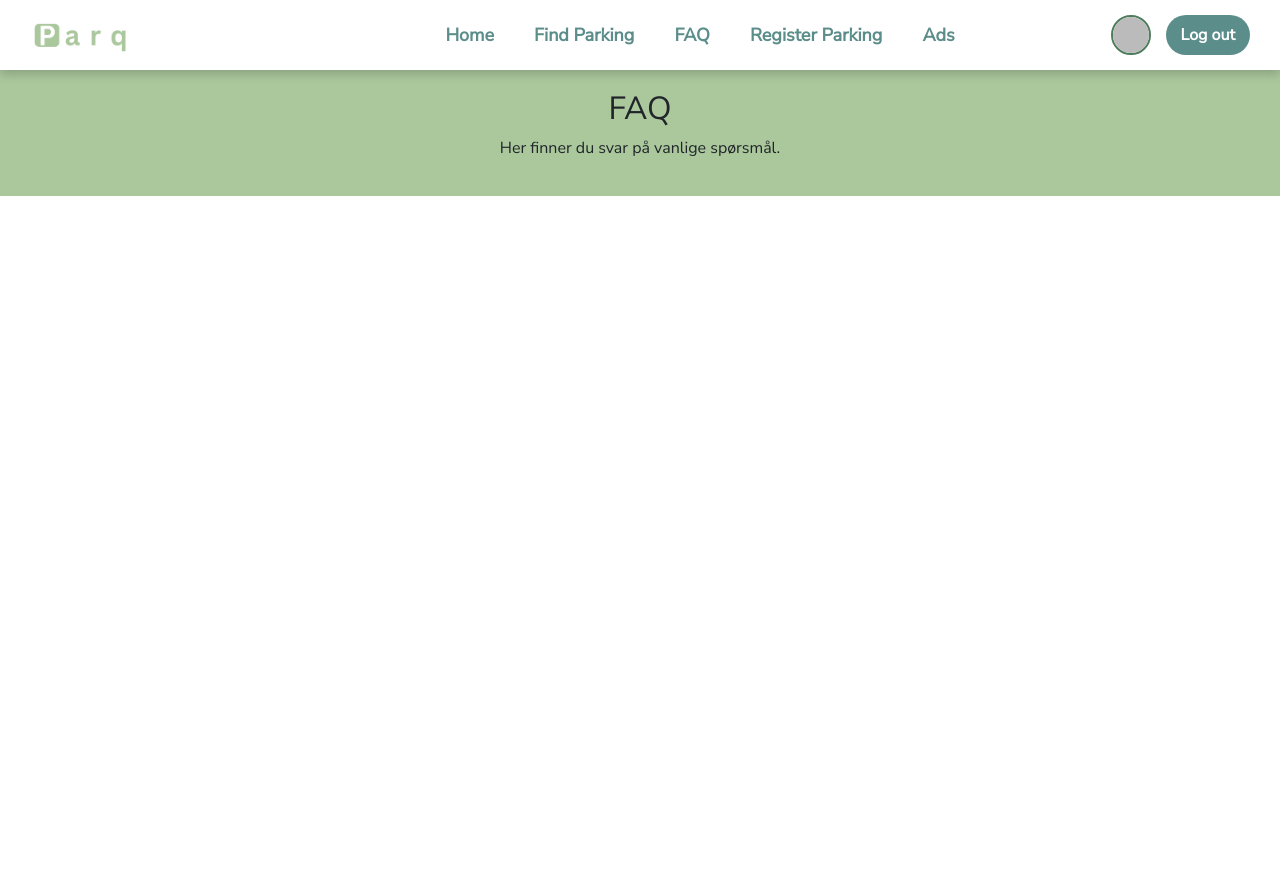
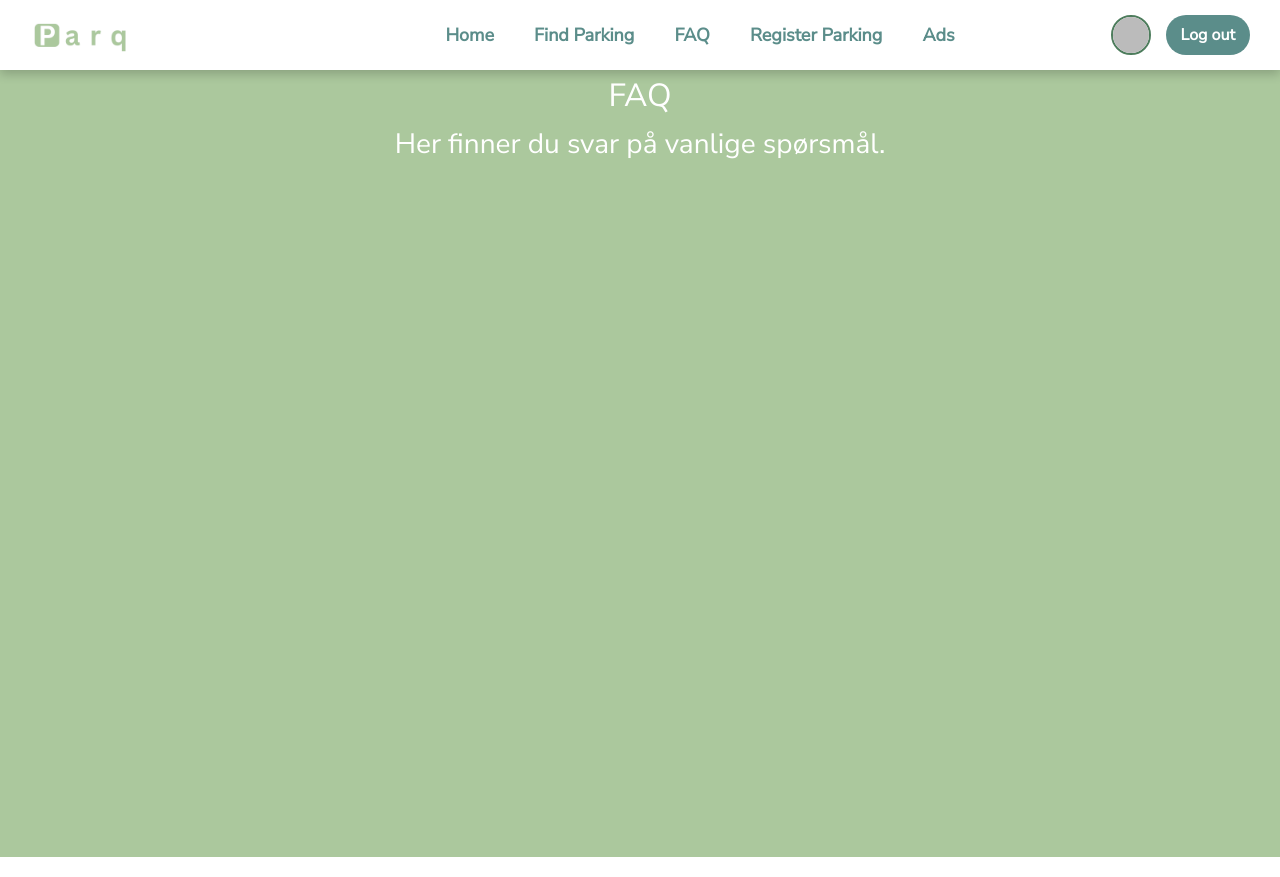
Before and after one commit to Marisolos/APP200v-Team-08, a Vue app in the folder my-parking-app/: page /faq in a window 1280 px wide. Before the commit the page ends 800 px from the top, so only its background shows below. Built offline with nearby package versions, Linux system fonts and the light colour scheme; no server answers; sample sign-in values are in the browser's storage.

Commit message:
Mer bakgrunn

```diff
--- a/my-parking-app/src/views/FAQ.vue
+++ b/my-parking-app/src/views/FAQ.vue
@@ -13,8 +13,18 @@
 
   <style scoped>
   .page-container {
-    padding: 20px;
-    text-align: center;
-    background-color: #ABC89D;
+  display: flex;
+  flex-direction: column;
+  align-items: center; /* Centers horizontally */
+  justify-content: flex-start; /* Moves everything closer to the top */
+  text-align: center; /* Ensures text inside is centered */
+  padding-top: 20px;
+  height: 100vh;
+  background-color: #ABC89D;
+  width: 100%; /* Ensures full width to properly center content */
+  font-family: "Nunito Sans", sans-serif;
+  font-size: 28px;
+  color: #ffffff; /* Medium grey */
+  margin-bottom: 20px;
   }
   </style>
--- a/my-parking-app/src/views/RegisterParking1.vue
+++ b/my-parking-app/src/views/RegisterParking1.vue
@@ -1,6 +1,6 @@
 <template>
   <div class="register-container">
-    <h2 class="page-title">Register Parking</h2>
+    <h2 class="page-title">Registrer parkering</h2>
 
     <div class="form-section center">
       <label><strong>📍 Bruk lagret adresse fra profilen?</strong></label><br>
--- a/my-parking-app/src/views/RegisterParking2.vue
+++ b/my-parking-app/src/views/RegisterParking2.vue
@@ -206,7 +206,7 @@
   align-items: center;
   justify-content: flex-start;
   padding-top: 20px;
-  background-color: #B3C4AF;
+  background-color: #ABC89D;
   min-height: 100vh;
   font-family: "Nunito Sans", sans-serif;
 }
--- a/my-parking-app/src/views/RegisterParking3.vue
+++ b/my-parking-app/src/views/RegisterParking3.vue
@@ -153,7 +153,7 @@
     flex-direction: column;
     align-items: center;
     padding-top: 20px;
-    background-color: #b3c4af;
+    background-color: #ABC89D;
     min-height: 100vh;
     font-family: "Nunito Sans", sans-serif;
   }
@@ -240,7 +240,7 @@
     align-items: center;
     justify-content: flex-start;
     padding-top: 20px;
-    background-color: #B3C4AF;
+    background-color: #ABC89D;
     min-height: 100vh;
     font-family: "Nunito Sans", sans-serif;
   }
--- a/my-parking-app/src/views/RegisterParking4.vue
+++ b/my-parking-app/src/views/RegisterParking4.vue
@@ -90,7 +90,7 @@
     flex-direction: column;
     align-items: center;
     padding-top: 20px;
-    background-color: #b3c4af;
+    background-color: #ABC89D;
     min-height: 100vh;
     font-family: "Nunito Sans", sans-serif;
   }
```
